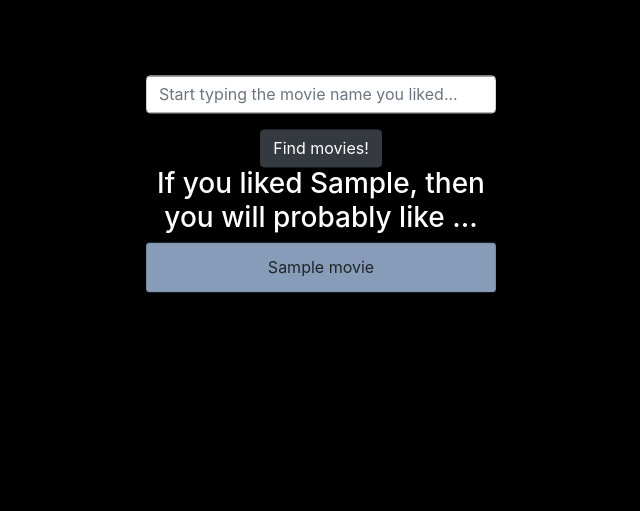
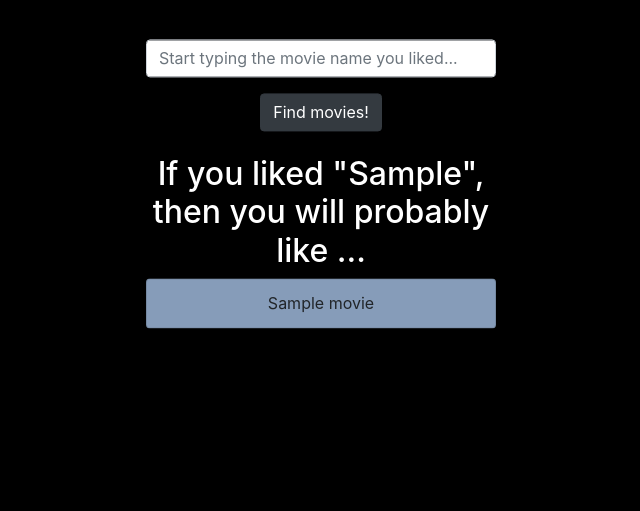
Before and after one commit to alibekU/movies_recommendations, a Flask app: template templates/results.html in a window 1280 px wide. Shown: the part 56-567 px from the top of the page, without its empty margins (319-959 px from the left). Run offline with Flask 2, Linux system fonts and the light colour scheme; the template is opened without the code that fills it: most values are stand-ins (such as "Sample title", 1, 10 or a date in 2020); form fields are guessed from the names that the template uses; data that the repository does not hold is empty; parts of the project's set-up code (start-up, migrations or seed data) failed here and were passed over; some libraries are stand-ins or nearby versions.

Commit message:
refactor: changes appearance of the messages

```diff
--- a/templates/results.html
+++ b/templates/results.html
@@ -2,13 +2,14 @@
 
 {% block content %}
     {% if similar_movies|length != 0 %}
-        <h3 class="text-center message">If you liked {{requested_movie}}, then you will probably like ...</h1>
+        <br/>
+        <h2 class="text-center message">If you liked "{{requested_movie}}", then you will probably like ...</h1>
         <ul class="list-group">
             {% for movie in similar_movies %}
                 <li class="list-group-item text-center">{{movie}}</li>
             {% endfor %}
         </ul>
     {% else %}
-        <h3 class="text-center message">Movie "{{requested_movie}}" was not found</h1>
+        <h2 class="text-center message">Movie "{{requested_movie}}" was not found</h1>
     {% endif %}
 {% endblock %}
```
